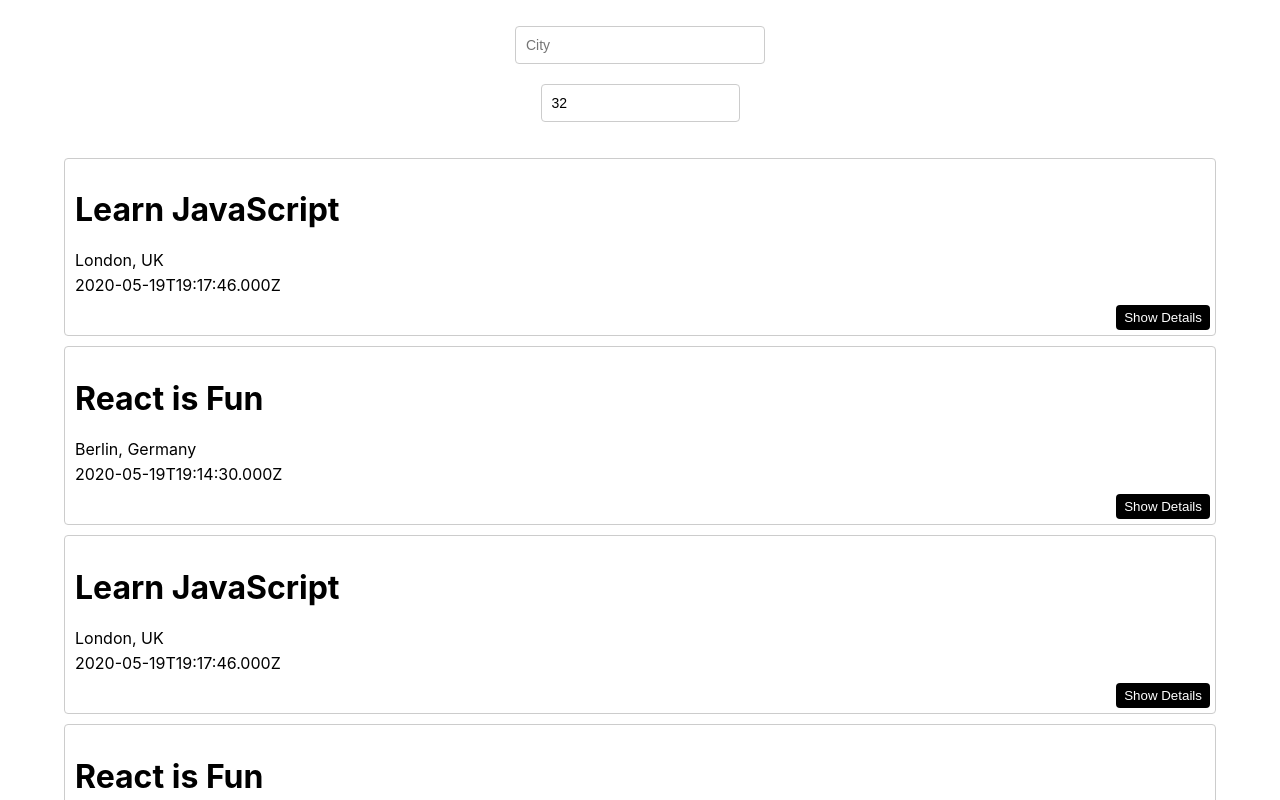
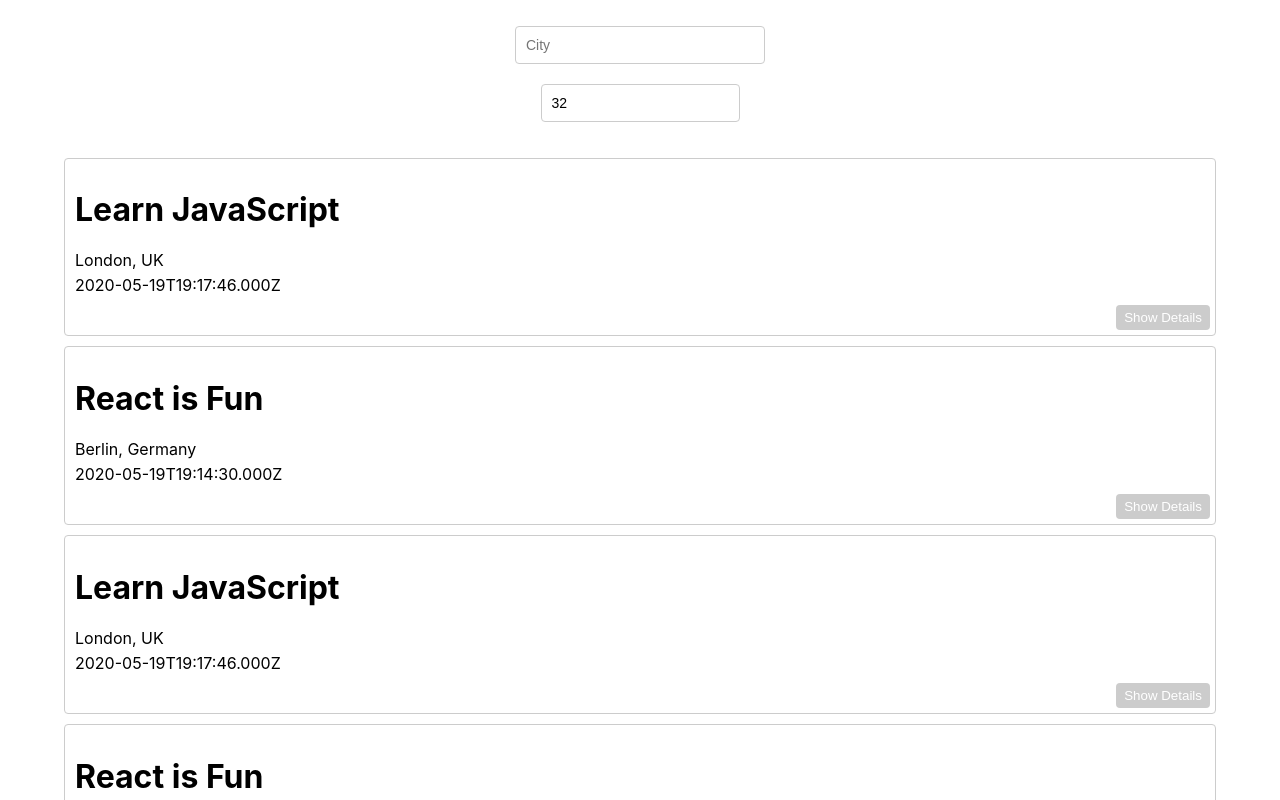
Before and after one commit to henryn05/meet, a React (Create React App) app: page / in a window 1280 px wide. Shown: the top 800 px of the page. Built offline with nearby package versions, Linux system fonts and the light colour scheme; what atatus-spa would draw is missing.

Commit message:
Change styling for details buttons

```diff
--- a/src/App.css
+++ b/src/App.css
@@ -81,7 +81,7 @@ input[type="number"] {
 }
 
 .details-btn {
-  background-color: #000000;
+  background-color: #ccc;
   color: white;
   position: absolute;
   right: 5px;
```
